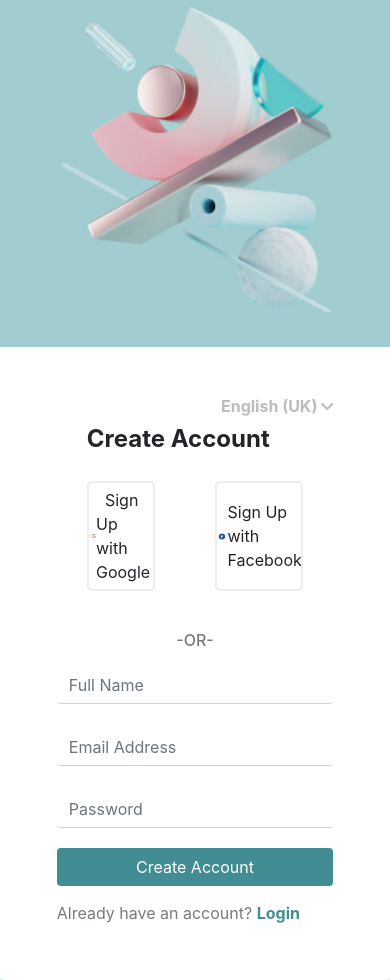
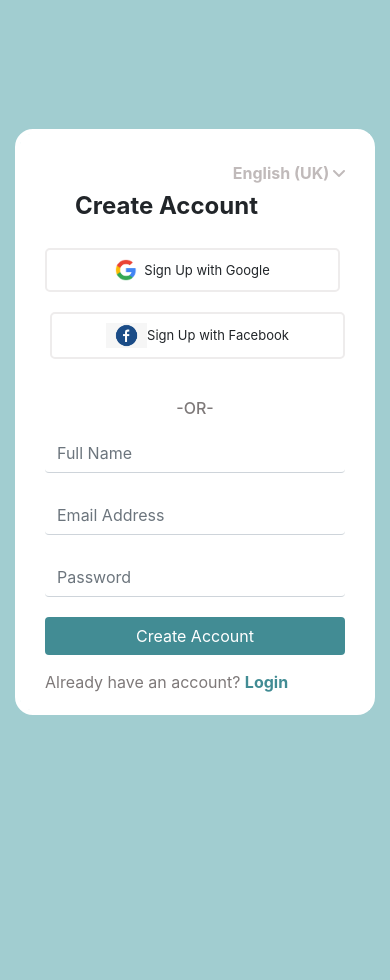
Before and after one commit to sumitpal130197/Login_Template, a plain HTML site: page index.html in a window 390 px wide. After the commit the page ends 844 px from the top, so only its background shows below. Drawn offline with nearby package versions, Linux system fonts and the light colour scheme.

Commit message:
fix some major issues

```diff
--- a/index.html
+++ b/index.html
@@ -21,7 +21,7 @@
     <section>
       <div class="container">
         <div class="row sign-up-section">
-          <div class="col-md-5 left-side-content">
+          <div class="col-md-5 d-none-sm left-side-content">
             <img src="/logo.png" width="20%" alt="logo-img" />
             <h6>Find 3D Object, Mockups and Illustration here.</h6>
             <img src="/banner.png" width="100%" />
@@ -38,11 +38,11 @@
                 <h4>Create Account</h4>
               </div>
               <div class="sign-up-with">
-                <div class="with-google">
+                <div class="with-google google-fix">
                   <img src="/google.png" width="8%" />&nbsp;&nbsp;Sign Up with
                   Google
                 </div>
-                <div class="with-google">
+                <div class="with-google facebook-fix">
                   <img src="/facebook.png" width="15%" /> Sign Up with Facebook
                 </div>
               </div>
--- a/style.css
+++ b/style.css
@@ -7,6 +7,8 @@ body{
 }
 .left-side-content
 {
+    display: grid;
+    align-items: center;
     background-color: #A1CDD0;
     border-radius: 15px 0px  0px 15px;
 
@@ -40,8 +42,30 @@ body{
     padding: 5px;
     display: flex;
     align-items: center;
-    justify-content: center;
 }
+.right-side-content
+{
+    margin: 50px;
+}
+@media (max-width:1204px) {
+.with-google
+{
+    font-size: 13px;
+
+    padding: 9px;
+}
+.google-fix{
+    margin: 20px 10px 20px 0;
+}
+.facebook-fix{
+    margin: 20px 0 20px 10px;
+}
+}
+@media (max-width:991px) {
+    .right-side-content {
+        margin: 10px;
+    }
+    }
 .or-cls h6
 {
     text-align: center;
@@ -55,10 +79,7 @@ body{
     border-left:none ;
     border-right:none ;
 }
-.right-side-content
-{
-    margin: 50px;
-}
+
 .create-btn
 {
     display: flex;
@@ -77,6 +98,33 @@ body{
     border: 5px solid #fff;
     /* background-color: #fff; */
     border-radius: 18px;
+
+}
+@media (max-width:455px) {
+    .google-fix{
+        display: flex;
+        justify-content: center;
+    }
+    .facebook-fix{
+        display: flex;
+        justify-content: center;
+    }
+    .sign-up-with
+    {
+        display: inline-block;
+    }
+    .sign-up-section
+    {
+        margin: 5px 0px;
+    }
+}
+
+@media (max-width:585px) {
+
+    .sign-up-section
+    {
+        margin: 5px 0px;
+    }
 }
 .last-line
 {
@@ -86,3 +134,14 @@ body{
 .last-line span{
     color: #428c94; font-weight: bolder;
 }
+@media (max-width: 767px) {
+    .d-none-sm{
+        display: none;
+    }
+    .google-fix {
+        margin: 20px 5px 20px 0;
+    }
+    .facebook-fix {
+        margin: 20px 0 20px 5px;
+    }
+}
```
